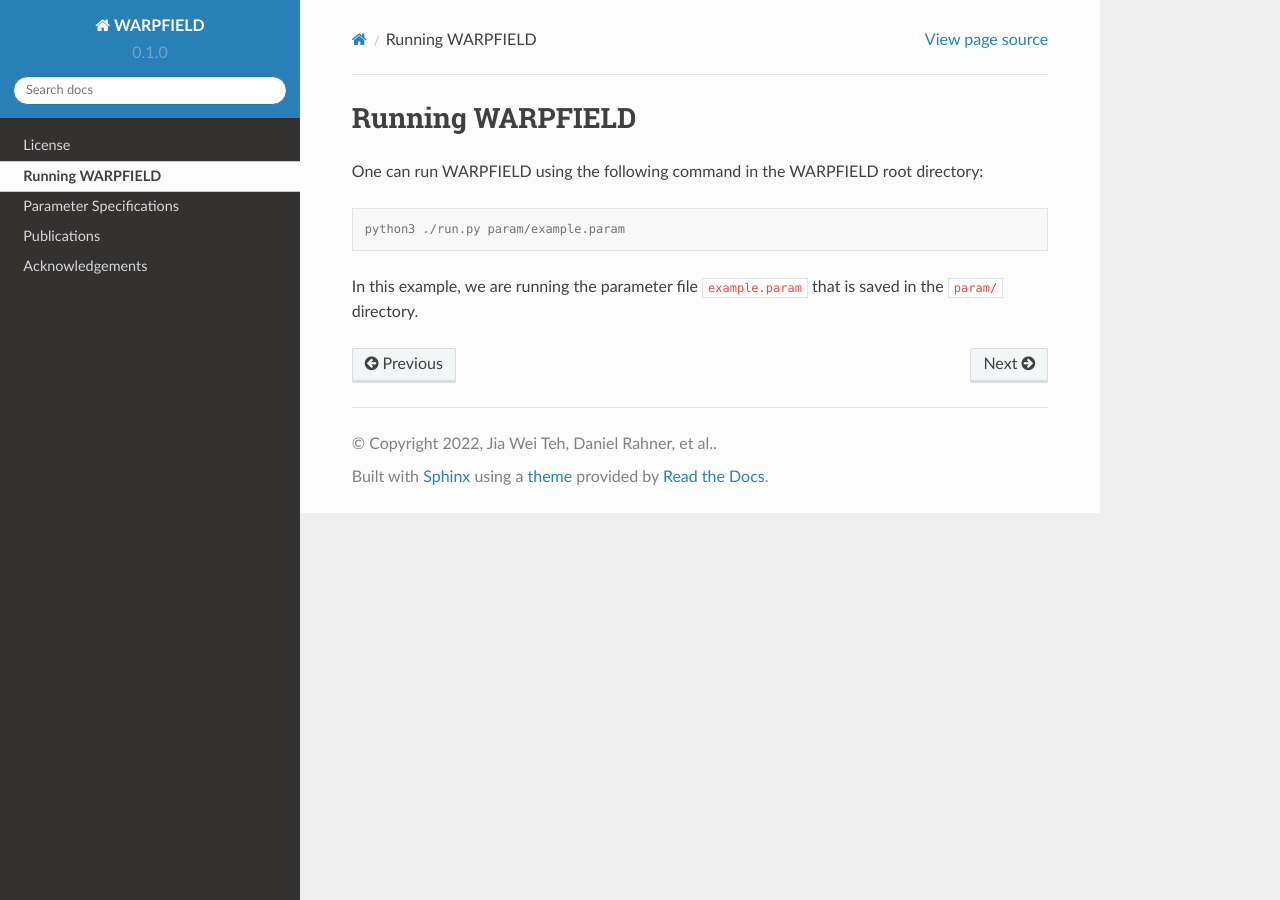
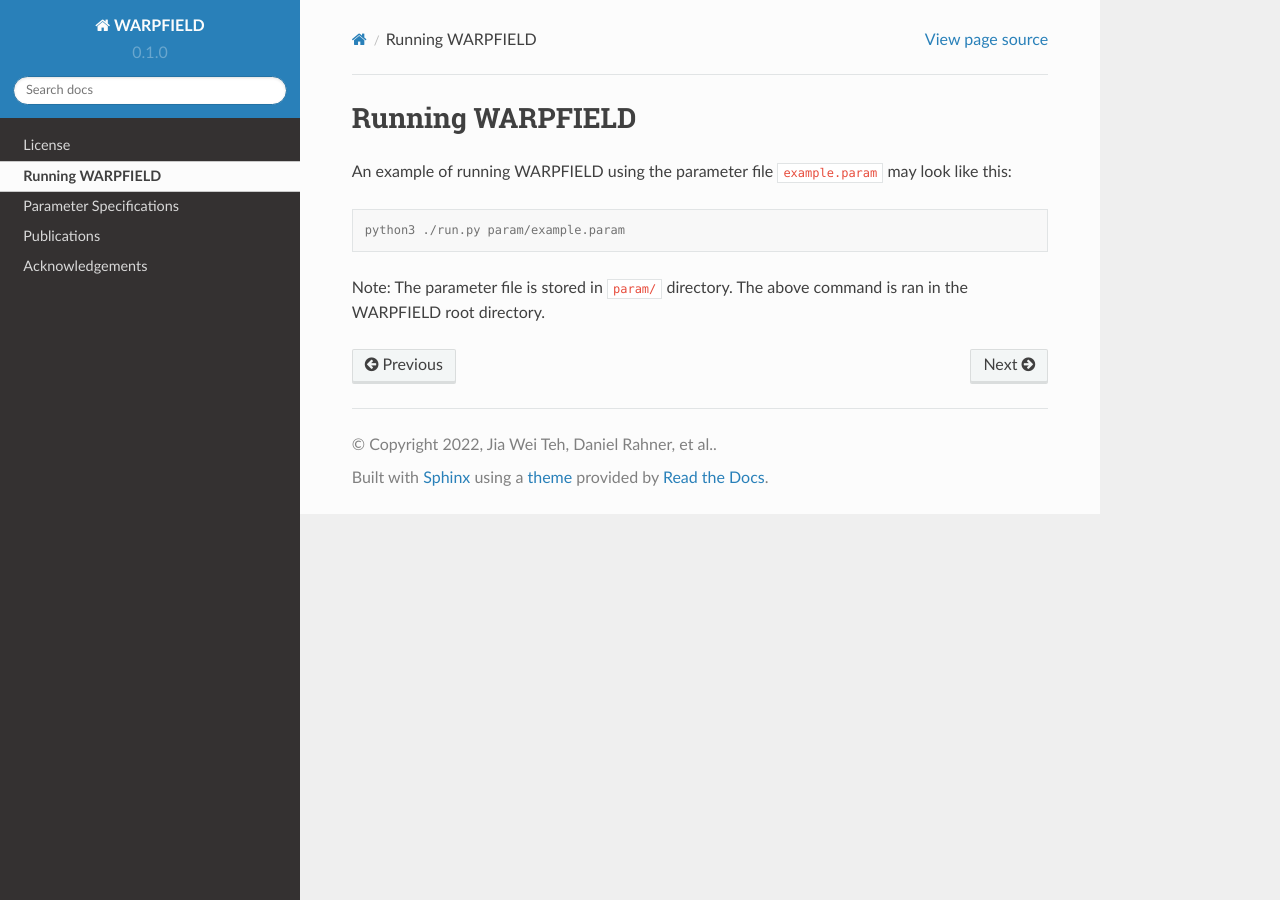
Before and after one commit to JiaWeiTeh/warpfield3, a Sphinx documentation site: the page built from docs/source/running.rst, in a window 1280 px wide. Built offline with Sphinx 7.4.7 and the Read the Docs theme 2.0.0, drawn with Linux system fonts in a browser that asks for light colours.

Commit message:
Minor updates.

```diff
--- a/docs/source/running.rst
+++ b/docs/source/running.rst
@@ -5,10 +5,10 @@
 Running WARPFIELD
 ==================
 
-One can run WARPFIELD using the following command in the WARPFIELD root directory:
+An example of running WARPFIELD using the parameter file ``example.param`` may look like this:
 
 .. code-block:: console
 
     python3 ./run.py param/example.param
 
-In this example, we are running the parameter file ``example.param`` that is saved in the ``param/`` directory.
+Note: The parameter file is stored in ``param/`` directory. The above command is ran in the WARPFIELD root directory.
```
Also changed, not shown: 7 other files.
